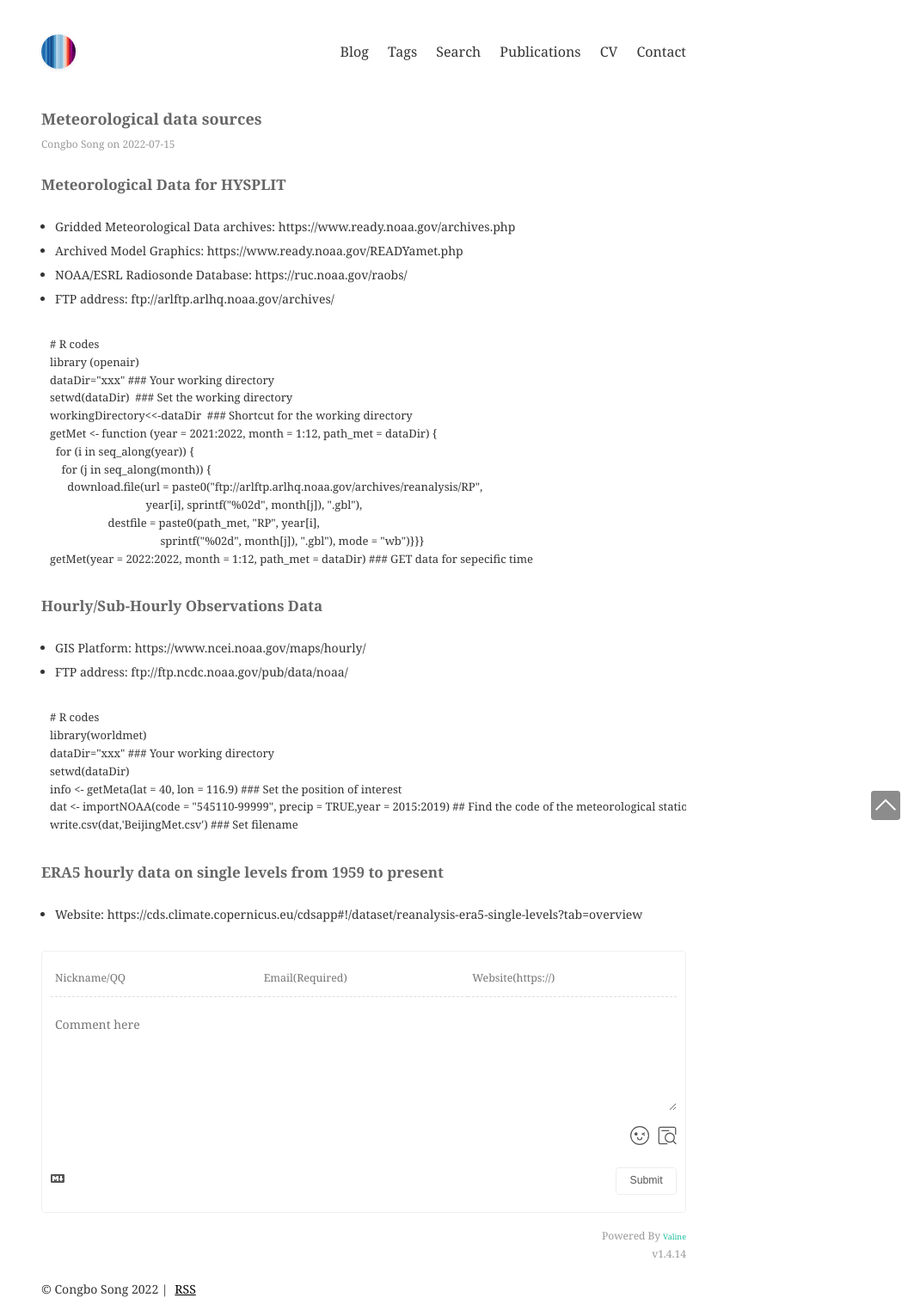
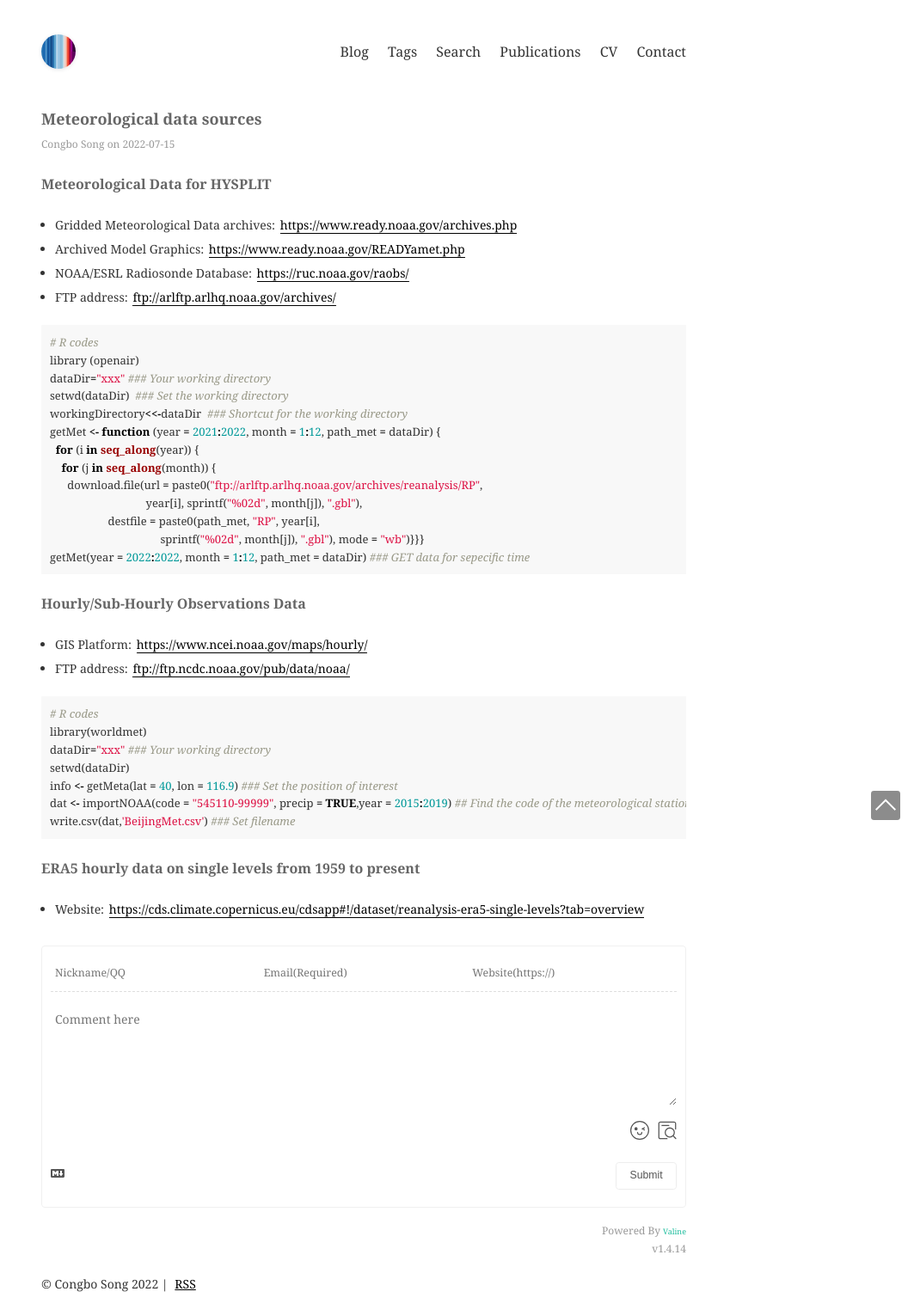
Before and after one commit to songair/Congbo, a Jekyll site: the page built from _posts/2022-07-15-Meteorological data sources.md, in a window 1280 px wide. Shown: the whole page at 86% size, without its empty margins (217-1280 px from the left). Built offline with Jekyll 4.4.1, drawn with Linux system fonts in a browser that asks for light colours; comment, search, counter and statistics services are not loaded; part of the change alters nothing that is shown.

Commit message:
Update 2022-07-15-Meteorological data sources.md

````diff
--- a/_posts/2022-07-15-Meteorological data sources.md
+++ b/_posts/2022-07-15-Meteorological data sources.md
@@ -5,13 +5,13 @@ categories: [Data]
 comments: true
 ---
 
-# Meteorological Data for HYSPLIT
-* Gridded Meteorological Data archives: https://www.ready.noaa.gov/archives.php
-* Archived Model Graphics: https://www.ready.noaa.gov/READYamet.php
-* NOAA/ESRL Radiosonde Database: https://ruc.noaa.gov/raobs/
-* FTP address: ftp://arlftp.arlhq.noaa.gov/archives/
+## Meteorological Data for HYSPLIT
+* Gridded Meteorological Data archives: [https://www.ready.noaa.gov/archives.php](https://www.ready.noaa.gov/archives.php)
+* Archived Model Graphics: [https://www.ready.noaa.gov/READYamet.php](https://www.ready.noaa.gov/READYamet.php)
+* NOAA/ESRL Radiosonde Database: [https://ruc.noaa.gov/raobs/](https://ruc.noaa.gov/raobs/)
+* FTP address: [ftp://arlftp.arlhq.noaa.gov/archives/](ftp://arlftp.arlhq.noaa.gov/archives/)
 
-```{r}
+```R
 # R codes
 library (openair)
 dataDir="xxx" ### Your working directory
@@ -27,11 +27,13 @@ getMet <- function (year = 2021:2022, month = 1:12, path_met = dataDir) {
 getMet(year = 2022:2022, month = 1:12, path_met = dataDir) ### GET data for sepecific time
 ```
 
-# Hourly/Sub-Hourly Observations Data
-* GIS Platform: https://www.ncei.noaa.gov/maps/hourly/
-* FTP address: ftp://ftp.ncdc.noaa.gov/pub/data/noaa/
+## Hourly/Sub-Hourly Observations Data
+* GIS Platform: [https://www.ncei.noaa.gov/maps/hourly/](https://www.ncei.noaa.gov/maps/hourly/)
+* FTP address: [ftp://ftp.ncdc.noaa.gov/pub/data/noaa/](ftp://ftp.ncdc.noaa.gov/pub/data/noaa/)
 
-```{r}
+
+
+```R
 # R codes
 library(worldmet)
 dataDir="xxx" ### Your working directory
@@ -41,5 +43,5 @@ dat <- importNOAA(code = "545110-99999", precip = TRUE,year = 2015:2019) ## Find
 write.csv(dat,'BeijingMet.csv') ### Set filename
 ```
 
-# ERA5 hourly data on single levels from 1959 to present
-* Website: https://cds.climate.copernicus.eu/cdsapp#!/dataset/reanalysis-era5-single-levels?tab=overview
+## ERA5 hourly data on single levels from 1959 to present
+* Website: [https://cds.climate.copernicus.eu/cdsapp#!/dataset/reanalysis-era5-single-levels?tab=overview](https://cds.climate.copernicus.eu/cdsapp#!/dataset/reanalysis-era5-single-levels?tab=overview)
````
